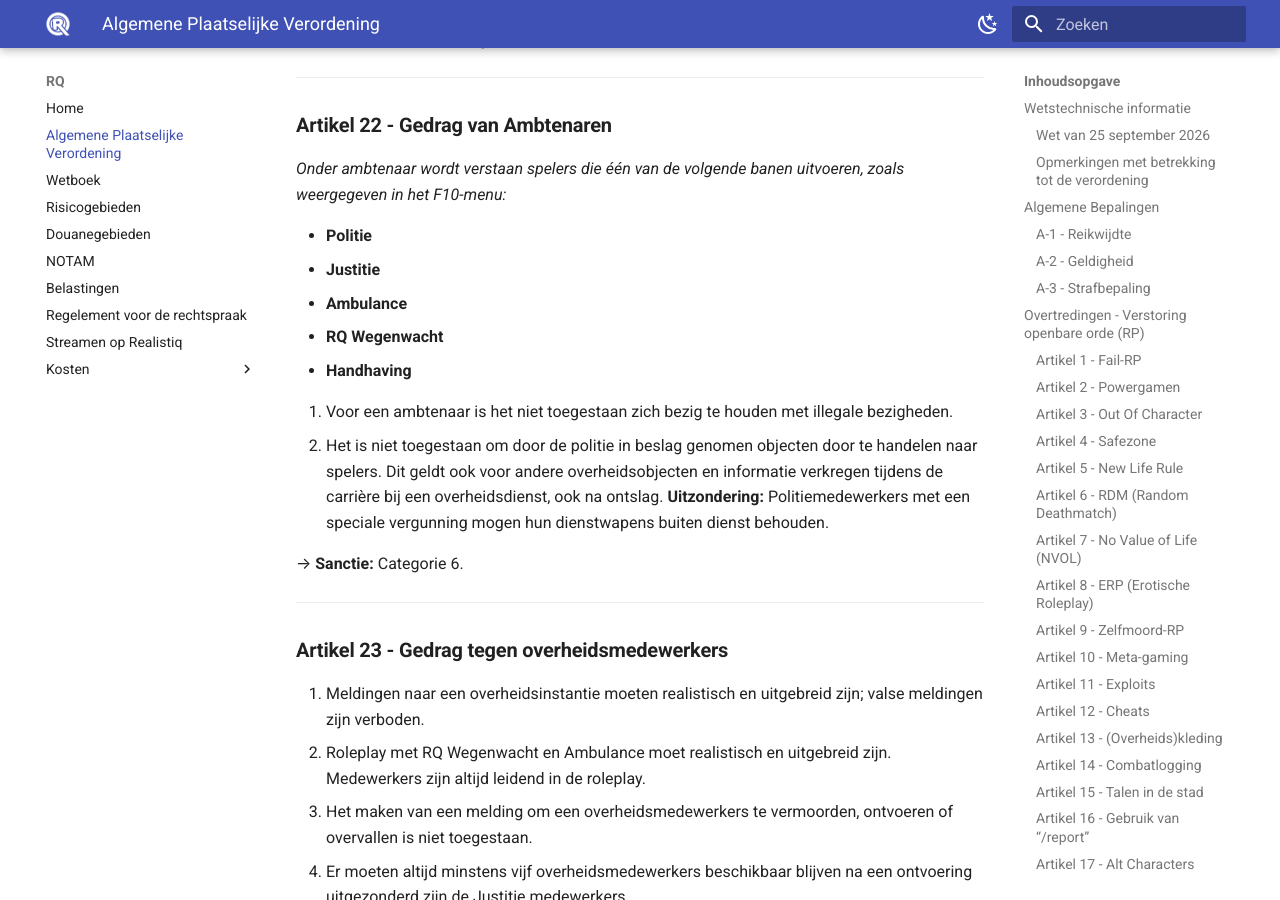
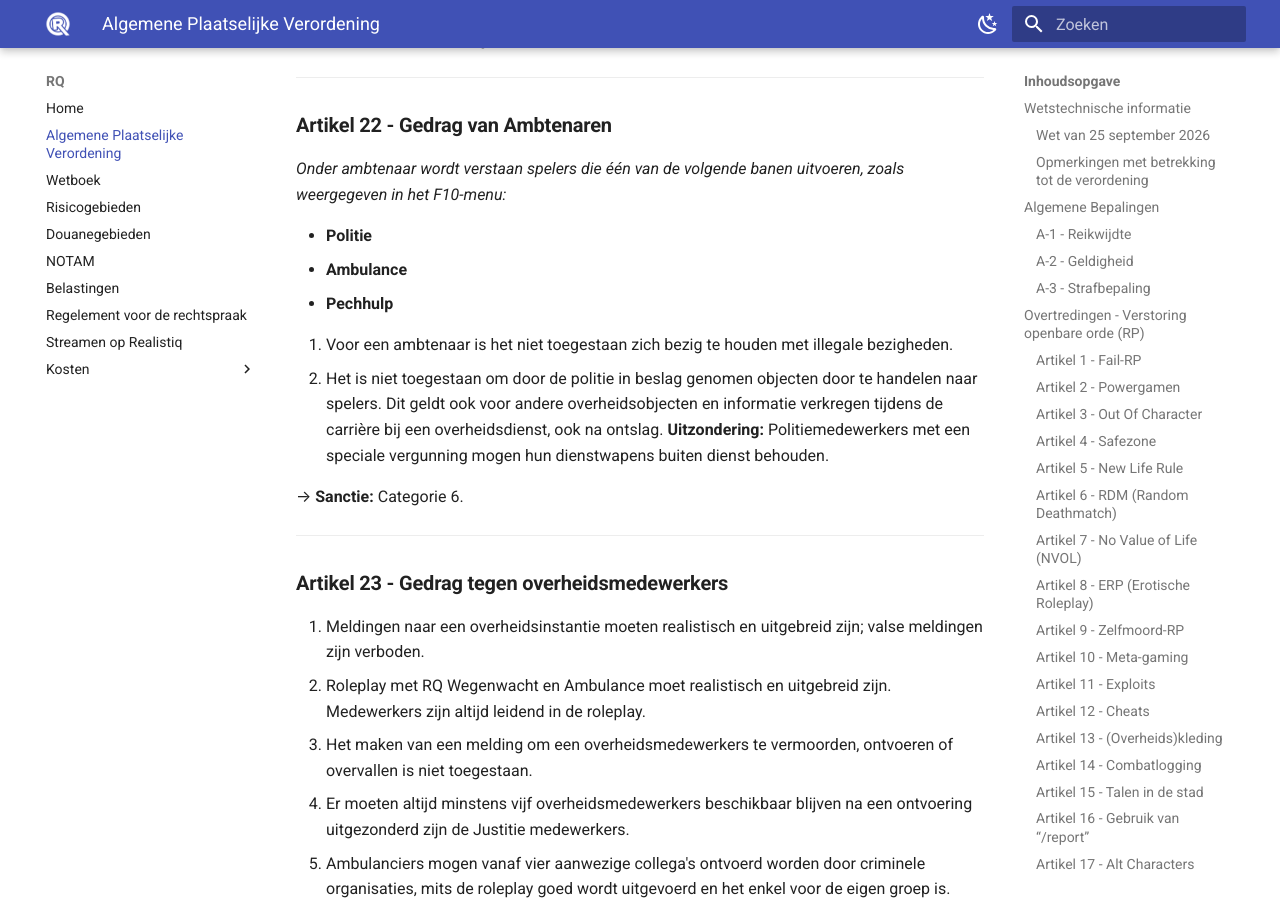
Before and after one commit to Welseyy/RQAPV, an MkDocs documentation site: the page built from docs/apv.md, in a window 1280 px wide and 900 px high, scrolled down 11674 px. Built offline with MkDocs 1.6.1 and Material for MkDocs 9.7.7, drawn with Linux system fonts in a browser that asks for light colours; comment, search, counter and statistics services are not loaded.

Commit message:
Update apv.md

```diff
--- a/docs/apv.md
+++ b/docs/apv.md
@@ -356,10 +356,8 @@ Uitzondering kan gegeven worden door het Crimineel Aanspreekpunt.
 *Onder ambtenaar wordt verstaan spelers die één van de volgende banen uitvoeren, zoals weergegeven in het F10-menu:*
 
 * **Politie**
-* **Justitie**
 * **Ambulance**
-* **RQ Wegenwacht**
-* **Handhaving**
+* **Pechhulp**
 
 <!-- Kaas saak -->
 
```
